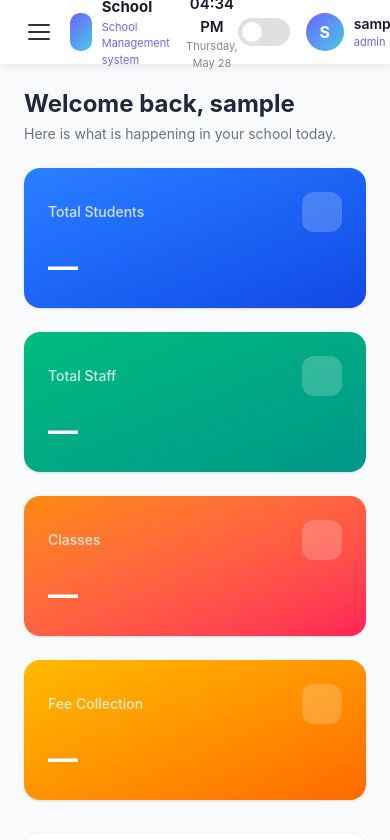
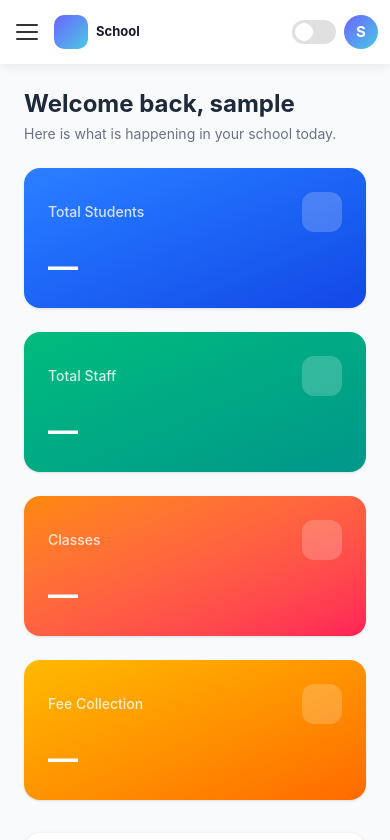
Before and after one commit to Maxoti/msingi-frontend, a React (Vite) app: page / in a window 390 px wide. Shown: the top 840 px of the page. Built offline with nearby package versions, Linux system fonts and the light colour scheme; no server answers; sample sign-in values are in the browser's storage.

Commit message:
fix mobile topbar and sidebar toggle

```diff
--- a/src/layouts/AdminLayout.jsx
+++ b/src/layouts/AdminLayout.jsx
@@ -10,7 +10,7 @@ const AdminLayout = () => {
     <div className='flex h-screen bg-gray-50 overflow-hidden'>
       <Sidebar isOpen={sidebarOpen} onClose={() => setSidebarOpen(false)} />
       <div className='flex-1 flex flex-col min-w-0 overflow-hidden'>
-        <Topbar onMenuClick={() => setSidebarOpen(true)} />
+        <Topbar onMenuToggle={() => setSidebarOpen(true)} />
         <main className='flex-1 overflow-y-auto p-6'>
           <Outlet />
         </main>
--- a/src/layouts/Topbar.jsx
+++ b/src/layouts/Topbar.jsx
@@ -6,10 +6,17 @@ const Topbar = ({ onMenuToggle }) => {
   const { user } = useSelector((state) => state.auth);
   const [darkMode, setDarkMode] = useState(false);
   const [currentTime, setCurrentTime] = useState(new Date());
+  const [isMobile, setIsMobile] = useState(window.innerWidth < 640);
 
   useEffect(() => {
     const timer = setInterval(() => setCurrentTime(new Date()), 1000);
     return () => clearInterval(timer);
+  }, []);
+
+  useEffect(() => {
+    const handleResize = () => setIsMobile(window.innerWidth < 640);
+    window.addEventListener('resize', handleResize);
+    return () => window.removeEventListener('resize', handleResize);
   }, []);
 
   const toggleDark = () => {
@@ -28,7 +35,7 @@ const Topbar = ({ onMenuToggle }) => {
       display: "flex",
       alignItems: "center",
       justifyContent: "space-between",
-      padding: "0 24px",
+      padding: "0 12px",
       height: "64px",
       background: darkMode ? "#1e1e2e" : "#ffffff",
       boxShadow: "0 2px 10px rgba(0,0,0,0.08)",
@@ -36,15 +43,17 @@ const Topbar = ({ onMenuToggle }) => {
       top: 0,
       zIndex: 100,
       transition: "background 0.3s",
+      flexShrink: 0,
     }}>
 
       {/* LEFT - Hamburger + School Name */}
-      <div style={{ display: "flex", alignItems: "center", gap: "16px" }}>
+      <div style={{ display: "flex", alignItems: "center", gap: "12px", minWidth: 0 }}>
         <button
           onClick={onMenuToggle}
           style={{
             display: "flex", flexDirection: "column", gap: "5px",
             background: "none", border: "none", cursor: "pointer", padding: "4px",
+            flexShrink: 0,
           }}
         >
           {[0,1,2].map(i => (
@@ -56,25 +65,28 @@ const Topbar = ({ onMenuToggle }) => {
         </button>
 
         {/* School Icon + Name */}
-        <div style={{ display: "flex", alignItems: "center", gap: "10px" }}>
+        <div style={{ display: "flex", alignItems: "center", gap: "8px", minWidth: 0 }}>
           <div style={{
-            width: "38px", height: "38px", borderRadius: "10px",
+            width: "34px", height: "34px", borderRadius: "10px",
             background: "linear-gradient(135deg, #6c63ff, #48cae4)",
-            display: "flex", alignItems: "center", justifyContent: "center",
-            fontSize: "20px",
-          }}></div>
-          <div>
+            flexShrink: 0,
+          }} />
+          <div style={{ minWidth: 0 }}>
             <div style={{
-              fontWeight: "700", fontSize: "15px",
+              fontWeight: "700", fontSize: isMobile ? "13px" : "15px",
               color: darkMode ? "#fff" : "#1a1a2e",
+              whiteSpace: "nowrap", overflow: "hidden", textOverflow: "ellipsis",
             }}>{user?.schoolName || 'School'}</div>
+            {!isMobile && (
               <div style={{ fontSize: "11px", color: "#6c63ff" }}>School Management system</div>
+            )}
           </div>
         </div>
       </div>
 
-      {/* CENTER - Live Date & Time */}
-      <div style={{ textAlign: "center" }}>
+      {/* CENTER - Live Date & Time (hidden on mobile) */}
+      {!isMobile && (
+        <div style={{ textAlign: "center", flexShrink: 0 }}>
           <div style={{
             fontWeight: "600", fontSize: "15px",
             color: darkMode ? "#fff" : "#1a1a2e",
@@ -83,43 +95,43 @@ const Topbar = ({ onMenuToggle }) => {
             {formatDate(currentTime)}
           </div>
         </div>
+      )}
 
       {/* RIGHT - Dark Mode Toggle + User */}
-      <div style={{ display: "flex", alignItems: "center", gap: "16px" }}>
+      <div style={{ display: "flex", alignItems: "center", gap: isMobile ? "8px" : "16px", flexShrink: 0 }}>
 
         {/* Dark Mode Toggle */}
         <div
           onClick={toggleDark}
           style={{
-            width: "52px", height: "28px",
+            width: "44px", height: "24px",
             background: darkMode ? "#6c63ff" : "#e0e0e0",
             borderRadius: "999px", position: "relative",
             cursor: "pointer", transition: "background 0.3s",
+            flexShrink: 0,
           }}
         >
           <div style={{
             position: "absolute",
-            top: "4px",
-            left: darkMode ? "28px" : "4px",
-            width: "20px", height: "20px",
+            top: "3px",
+            left: darkMode ? "23px" : "3px",
+            width: "18px", height: "18px",
             background: "#fff",
             borderRadius: "50%",
             transition: "left 0.3s",
-            display: "flex", alignItems: "center", justifyContent: "center",
-            fontSize: "12px",
-          }}>
-            {darkMode }
-          </div>
+          }} />
         </div>
 
         {/* User Profile */}
-        <div style={{ display: "flex", alignItems: "center", gap: "10px" }}>
+        <div style={{ display: "flex", alignItems: "center", gap: "8px" }}>
           <div style={{
-            width: "38px", height: "38px", borderRadius: "50%",
+            width: "34px", height: "34px", borderRadius: "50%",
             background: "linear-gradient(135deg, #6c63ff, #48cae4)",
             display: "flex", alignItems: "center", justifyContent: "center",
-            color: "#fff", fontWeight: "700", fontSize: "16px",
+            color: "#fff", fontWeight: "700", fontSize: "15px",
+            flexShrink: 0,
           }}>{user?.username?.charAt(0).toUpperCase() || 'A'}</div>
+          {!isMobile && (
             <div>
               <div style={{
                 fontWeight: "600", fontSize: "14px",
@@ -127,6 +139,7 @@ const Topbar = ({ onMenuToggle }) => {
               }}>{user?.username || 'Admin'}</div>
               <div style={{ fontSize: "11px", color: "#6c63ff" }}>{user?.role || 'Principal'}</div>
             </div>
+          )}
         </div>
       </div>
     </header>
```
Lines whose indentation alone changed are shown as unchanged.
